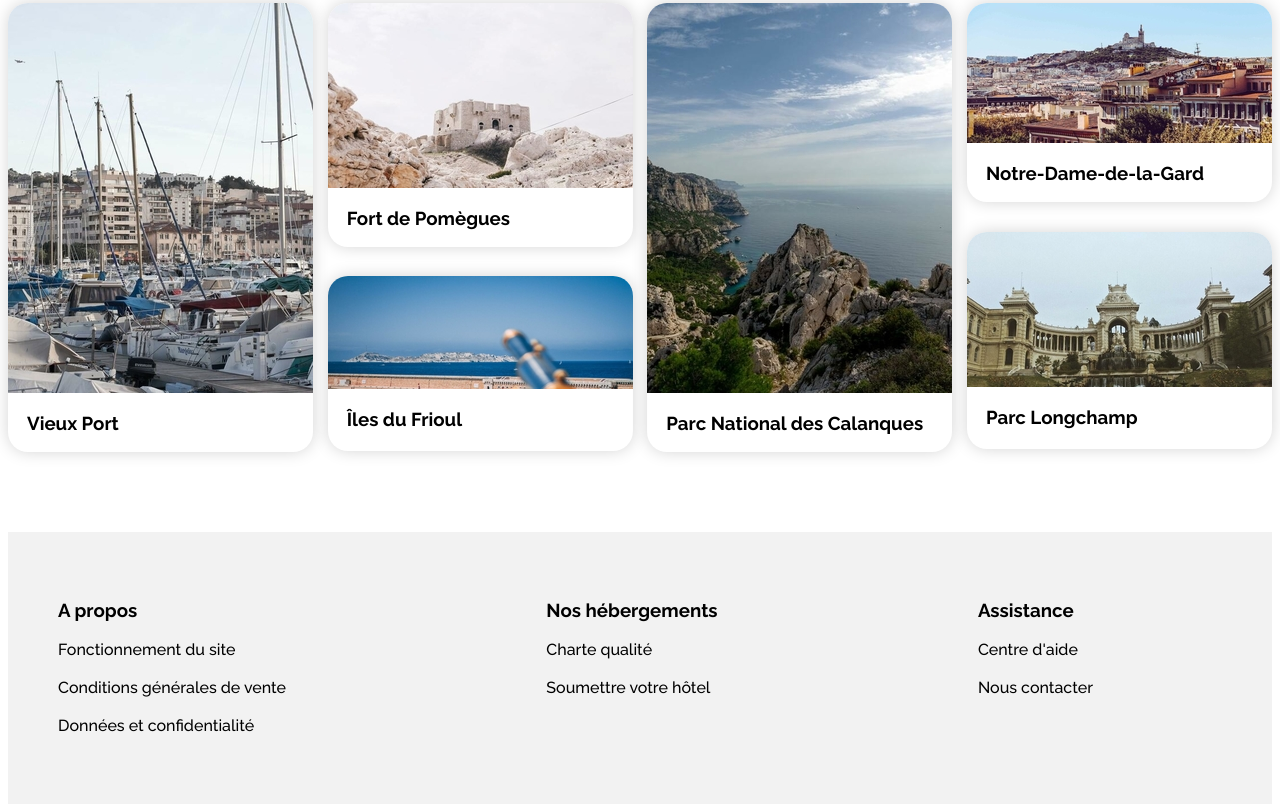
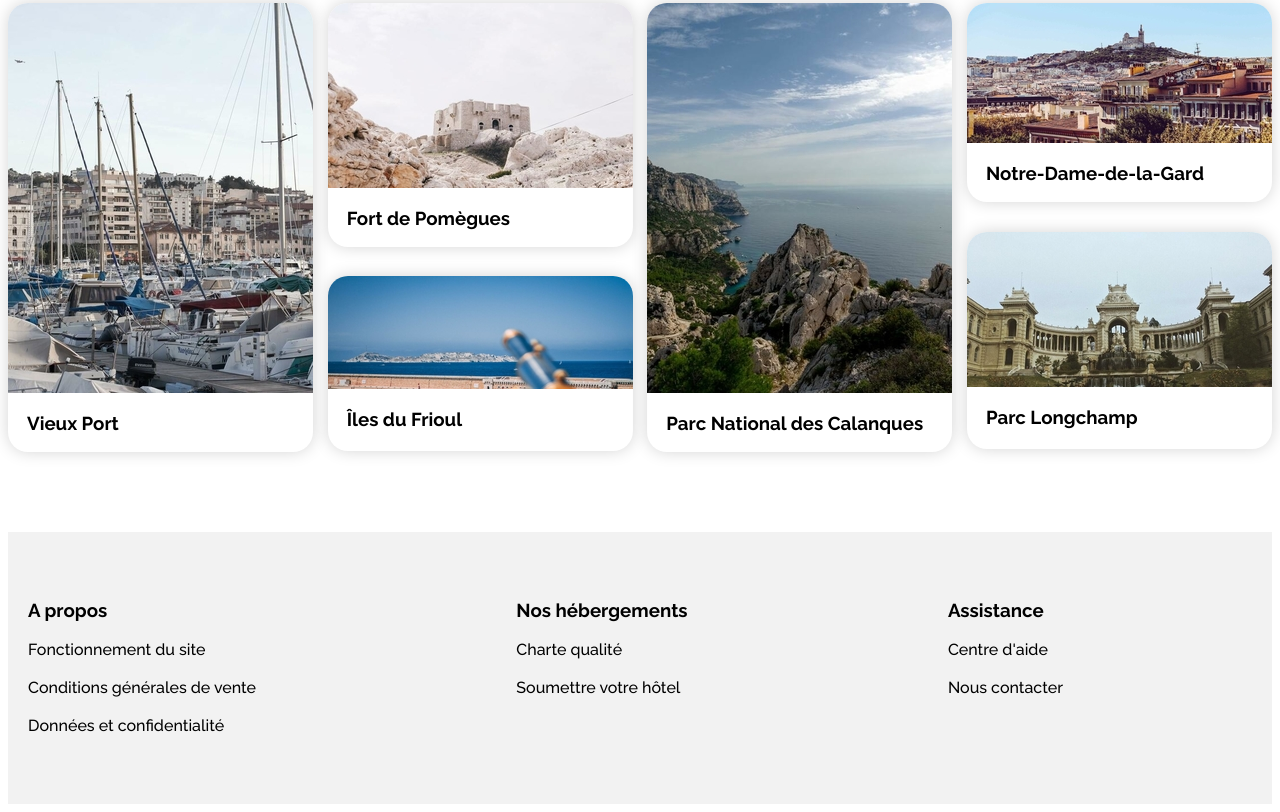
Before and after one commit to Geo-M-Geo/GeoffreyMario_2_06042021, a plain HTML site: page index.html in a window 1280 px wide. Shown: the part 1670-2482 px from the top of the page. Drawn offline with Linux system fonts and the light colour scheme.

Commit message:
readme_update

```diff
--- a/style.css
+++ b/style.css
@@ -1045,7 +1045,7 @@ footer
     flex-direction: row;
     justify-content: space-between;
     max-width: 1035px;
-    padding: 48px 50px 50px 50px;
+    padding: 48px 50px 50px 20px;
 }
 
 .fin a
```
Also changed, not shown: 1 other file.
